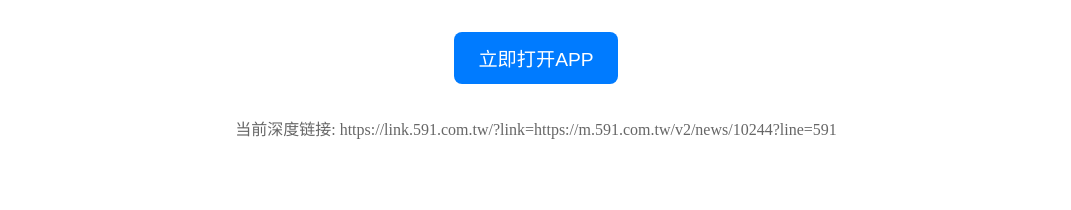
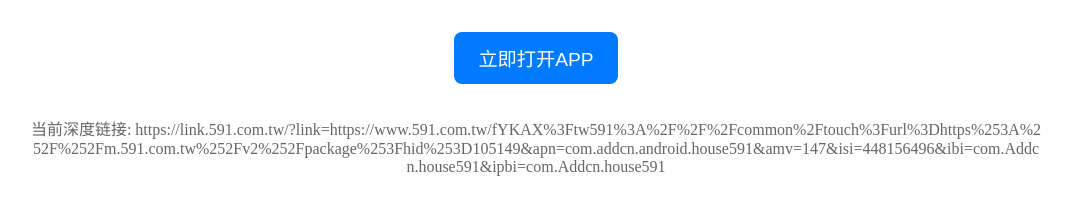
Before and after one commit to hello-coder-xu/hello-coder-xu.github.io, a plain HTML site: page 591.html in a window 1280 px wide. Shown: the whole page, without its empty margins (104-1175 px from the left). Drawn offline with Linux system fonts and the light colour scheme.

Commit message:
更换deep_link

```diff
--- a/591.html
+++ b/591.html
@@ -42,7 +42,8 @@
     <script>
         // 提取 deeplink 为独立常量
         // const DEEP_LINK = 'https://link.591.com.tw/?link=https://m.591.com.tw/v2/rent/16834698';
-        const DEEP_LINK = 'https://link.591.com.tw/?link=https://m.591.com.tw/v2/news/10244?line=591';
+        // const DEEP_LINK = 'https://link.591.com.tw/?link=https://m.591.com.tw/v2/news/10244?line=591';
+        const DEEP_LINK = 'https://link.591.com.tw/?link=https://www.591.com.tw/fYKAX%3Ftw591%3A%2F%2F%2Fcommon%2Ftouch%3Furl%3Dhttps%253A%252F%252Fm.591.com.tw%252Fv2%252Fpackage%253Fhid%253D105149&apn=com.addcn.android.house591&amv=147&isi=448156496&ibi=com.Addcn.house591&ipbi=com.Addcn.house591';
 
         const APP_LINKS = {
             android: 'https://play.google.com/store/apps/details?id=com.addcn.android.house591',
```
